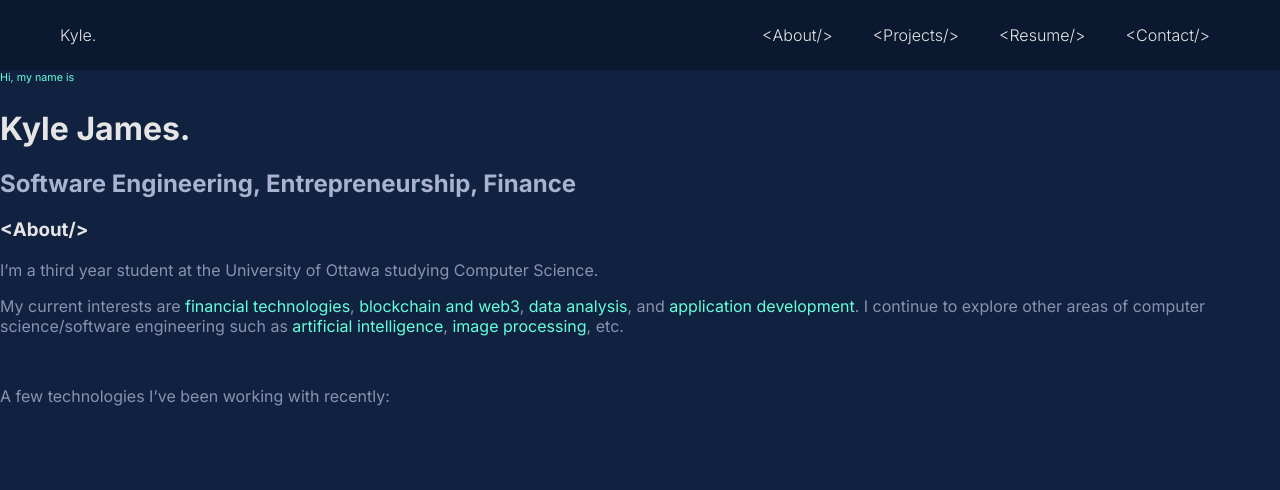
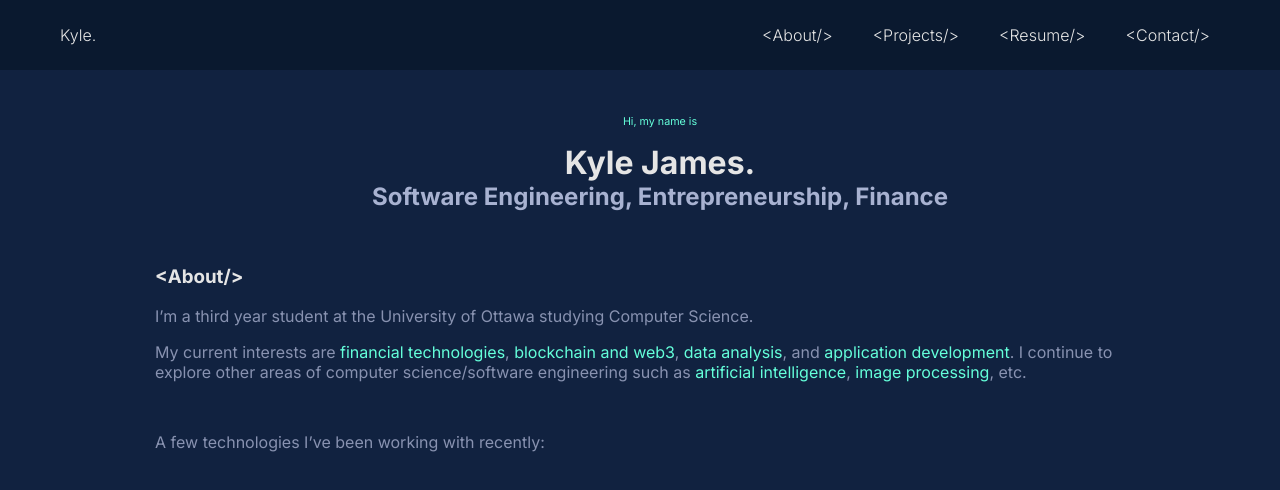
Before and after one commit to caxky/Personal-Site, a React (Create React App) app: page / in a window 1280 px wide. Shown: the top 490 px of the page. Built offline with nearby package versions, Linux system fonts and the light colour scheme.

Commit message:
Center content and add padding

```diff
--- a/src/components/about/About.jsx
+++ b/src/components/about/About.jsx
@@ -4,9 +4,11 @@ export default function About() {
   return (
     <div id="about">
       <div className="intro">
-        <h6>Hi, my name is</h6>
-        <h1>Kyle James.</h1>
-        <h2>Software Engineering, Entrepreneurship, Finance</h2>
+        <div className="wrapper">
+          <h6>Hi, my name is</h6>
+          <h1>Kyle James.</h1>
+          <h2>Software Engineering, Entrepreneurship, Finance</h2>
+        </div>
       </div>
 
       <div className="about">
--- a/src/components/about/about.scss
+++ b/src/components/about/about.scss
@@ -1,8 +1,17 @@
 @import '../../assets/index.scss';
 
+#about {
+  margin-left: auto;
+  margin-right: auto;
+  max-width: 1000px;
+}
+
 .about {
+  padding: 15px;
+
   p {
     color: $dark-slate;
+    white-space: normal;
 
     span {
       color: $aquamarine;
@@ -12,16 +21,29 @@
 
 .intro {
   width: 100%;
+  flex: 0.5;
+
+  .wrapper {
+    width: 100%;
+    height: 100%;
+    padding: 20px;
+    display: flex;
+    flex-direction: column;
+    align-items: center;
 
     h1 {
       color: $bone-white;
+      margin: 0px;
     }
 
     h2 {
       color: $slate;
+      margin: 0px;
     }
 
     h6 {
       color: $aquamarine;
+      margin-bottom: 15px;
     }
   }
+}
```
Lines whose indentation alone changed are shown as unchanged.
